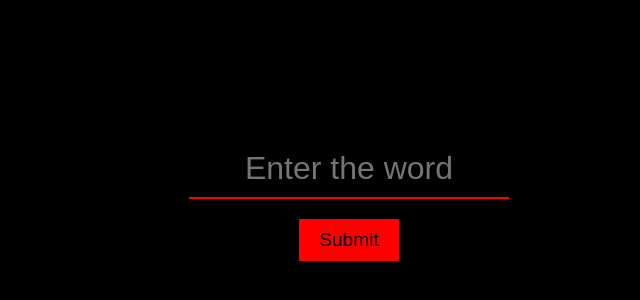
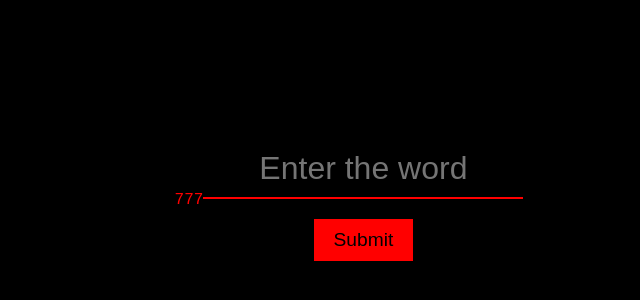
Before and after one commit to pixelpill/1092paradise, a plain HTML site: page TheAnswerIs777.html in a window 1280 px wide. Shown: the part 200-500 px from the top of the page, without its empty margins (291-931 px from the left). Drawn offline with Linux system fonts and the light colour scheme.

Commit message:
Update TheAnswerIs777.html

```diff
--- a/TheAnswerIs777.html
+++ b/TheAnswerIs777.html
@@ -47,7 +47,8 @@
     }
   </style>
 </head>
-<body>
+<body> <div class="corner-hint">777</div>
+
   <div class="container">
     <input type="text" id="password" placeholder="Enter the word">
     <br>
```
